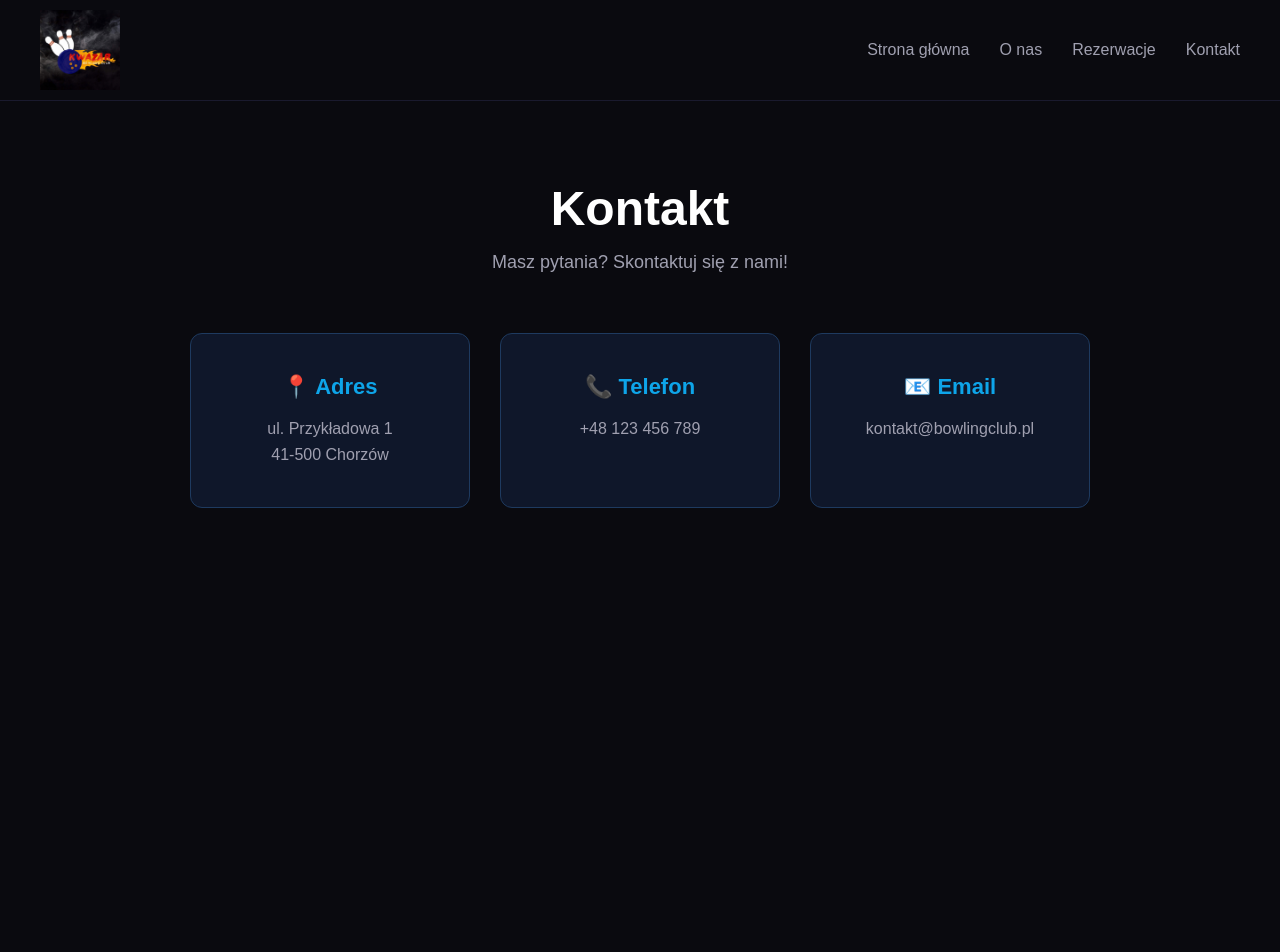
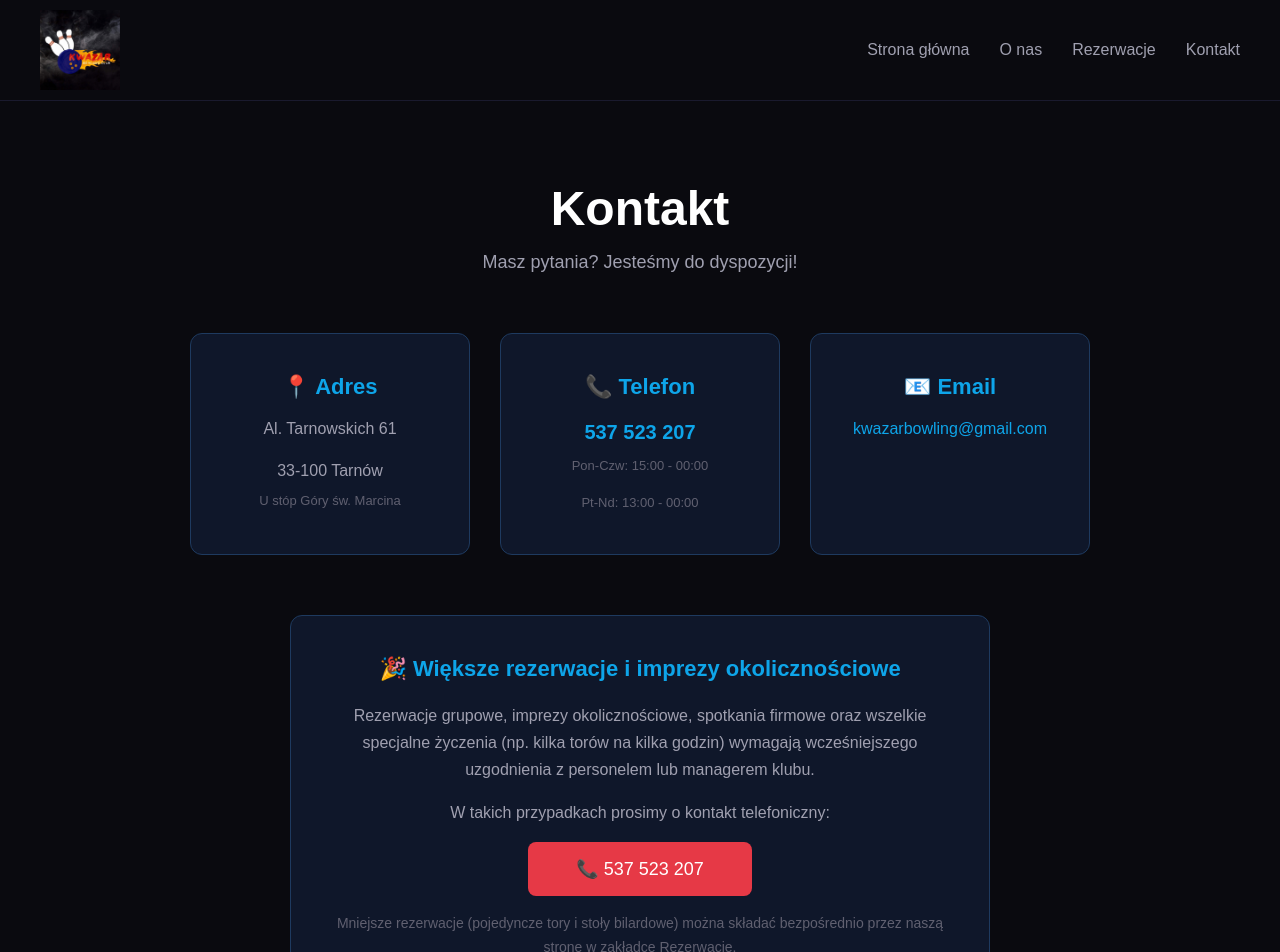
Before and after one commit to PIKUL747/bowling-club-website, a Next.js app: page /contact in a window 1280 px wide. Shown: the top 952 px of the page. Before the commit the page ends 901 px from the top, so only its background shows below. Built offline with nearby package versions, Linux system fonts and the light colour scheme.

Commit message:
Update about and contact pages

```diff
--- a/app/contact/page.js
+++ b/app/contact/page.js
@@ -3,21 +3,53 @@ export default function Contact() {
     <main>
       <section className="hero">
         <h1>Kontakt</h1>
-        <p>Masz pytania? Skontaktuj się z nami!</p>
+        <p>Masz pytania? Jesteśmy do dyspozycji!</p>
 
         <div className="info-grid">
           <div className="info-card">
             <h2>📍 Adres</h2>
-            <p>ul. Przykładowa 1<br/>41-500 Chorzów</p>
+            <p>Al. Tarnowskich 61</p>
+            <p>33-100 Tarnów</p>
+            <p style={{marginTop: '8px', fontSize: '13px', color: '#606070'}}>U stóp Góry św. Marcina</p>
           </div>
           <div className="info-card">
             <h2>📞 Telefon</h2>
-            <p>+48 123 456 789</p>
+            <p>
+              <a href="tel:537523207" style={{color: '#0ea5e9', textDecoration: 'none', fontSize: '20px', fontWeight: 'bold'}}>
+                537 523 207
+              </a>
+            </p>
+            <p style={{marginTop: '8px', fontSize: '13px', color: '#606070'}}>Pon-Czw: 15:00 - 00:00</p>
+            <p style={{fontSize: '13px', color: '#606070'}}>Pt-Nd: 13:00 - 00:00</p>
           </div>
           <div className="info-card">
             <h2>📧 Email</h2>
-            <p>kontakt@bowlingclub.pl</p>
+            <p>
+              <a href="mailto:kwazarbowling@gmail.com" style={{color: '#0ea5e9', textDecoration: 'none'}}>
+                kwazarbowling@gmail.com
+              </a>
+            </p>
           </div>
+        </div>
+
+        {/* Special reservations notice */}
+        <div className="special-notice">
+          <h2>🎉 Większe rezerwacje i imprezy okolicznościowe</h2>
+          <p>
+            Rezerwacje grupowe, imprezy okolicznościowe, spotkania firmowe oraz wszelkie
+            specjalne życzenia (np. kilka torów na kilka godzin) wymagają wcześniejszego
+            uzgodnienia z personelem lub managerem klubu.
+          </p>
+          <p style={{marginTop: '16px'}}>
+            W takich przypadkach prosimy o kontakt telefoniczny:
+          </p>
+          <a href="tel:537523207" className="btn" style={{marginTop: '16px', display: 'inline-block'}}>
+            📞 537 523 207
+          </a>
+          <p style={{marginTop: '16px', color: '#606070', fontSize: '14px'}}>
+            Mniejsze rezerwacje (pojedyncze tory i stoły bilardowe) można składać
+            bezpośrednio przez naszą stronę w zakładce Rezerwacje.
+          </p>
         </div>
       </section>
     </main>
--- a/app/globals.css
+++ b/app/globals.css
@@ -386,3 +386,24 @@ main {
   font-size: 13px;
   color: white;
 }
+.special-notice {
+  max-width: 700px;
+  margin: 60px auto 0;
+  background-color: #0f172a;
+  border: 1px solid #1e3a5f;
+  border-radius: 12px;
+  padding: 40px;
+  text-align: center;
+}
+
+.special-notice h2 {
+  color: #0ea5e9;
+  font-size: 22px;
+  margin-bottom: 20px;
+}
+
+.special-notice p {
+  color: #a0a0b0;
+  font-size: 16px;
+  line-height: 1.7;
+}
```
Also changed, not shown: app/about/page.js (+19 -7 lines).
